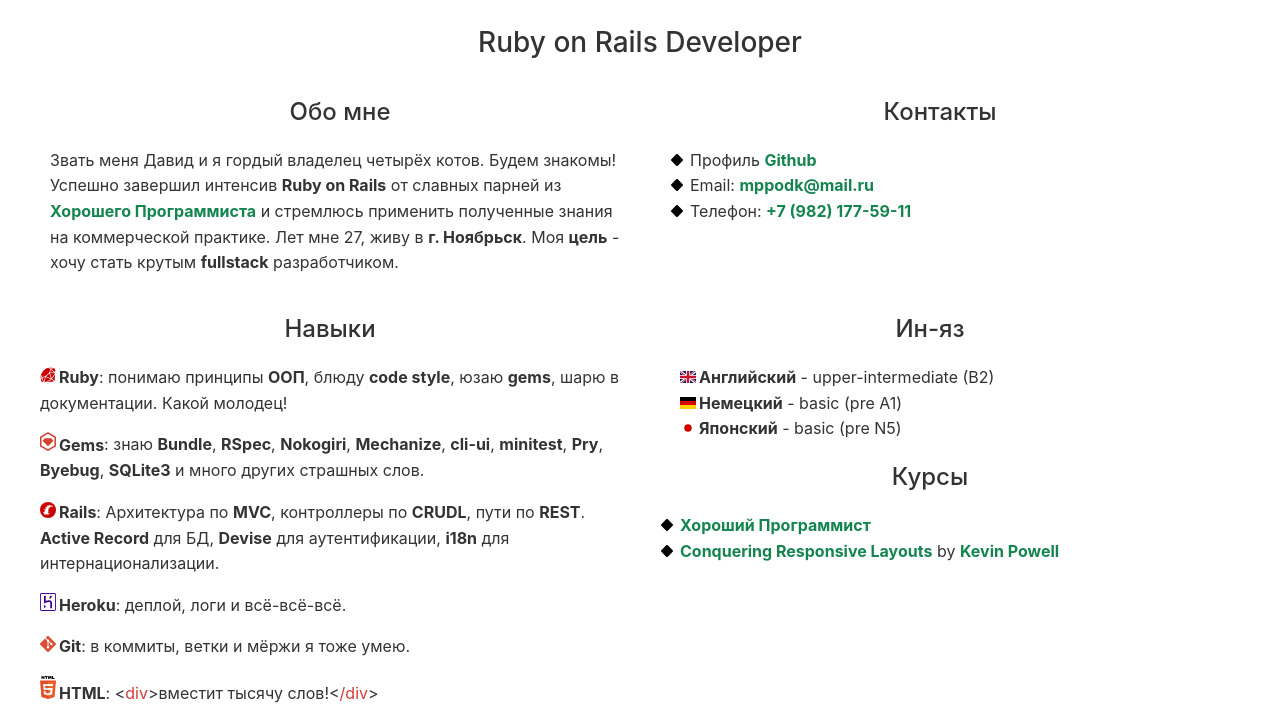
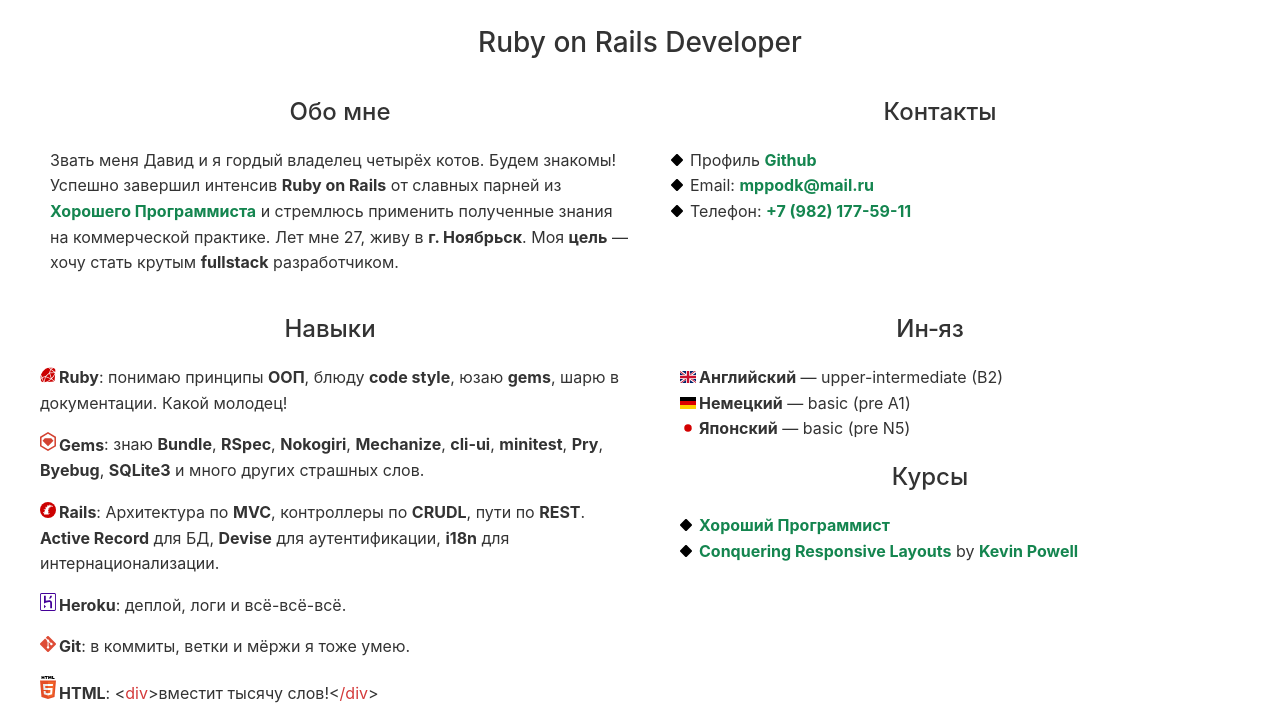
Before and after one commit to PhillD35/cv, a plain HTML site: page index.html in a window 1280 px wide. Shown: the part 65-784 px from the top of the page. Drawn offline with Linux system fonts and the light colour scheme.

Commit message:
style changes

```diff
--- a/index.html
+++ b/index.html
@@ -6,7 +6,7 @@
   <link rel="stylesheet" type="text/css" href="styles/application.css">
   <link rel="icon" href="img/favicon.svg" sizes="any" type="image/svg+xml">
 
-  <title>Резюме - Давид Клименков</title>
+  <title>Резюме &mdash; Давид Клименков</title>
 </head>
 <body>
 <div class="container">
@@ -14,14 +14,14 @@
   <h2>Ruby on Rails Developer</h2>
 
   <div class="row">
-    <div id="about-me" class="col">
+    <div id="about-me" class="col-12-md col-6-lg">
       <h3>Обо мне</h3>
       <p>
-        Звать меня Давид и я гордый владелец четырёх котов. Будем знакомы! Успешно завершил интенсив <b>Ruby on Rails</b> от славных парней из <a href="https://goodprogrammer.ru/" target="_blank"><b>Хорошего Программиста</b></a> и стремлюсь применить полученные знания на коммерческой практике. Лет мне 27, живу в <b>г. Ноябрьск</b>. Моя <b>цель</b> - хочу стать крутым <b>fullstack</b> разработчиком.
+        Звать меня Давид и я гордый владелец четырёх котов. Будем знакомы! Успешно завершил интенсив <b>Ruby on Rails</b> от славных парней из <a href="https://goodprogrammer.ru/" target="_blank"><b>Хорошего Программиста</b></a> и стремлюсь применить полученные знания на коммерческой практике. Лет мне 27, живу в <b>г. Ноябрьск</b>. Моя <b>цель</b> &mdash; хочу стать крутым <b>fullstack</b> разработчиком.
       </p>
     </div>
 
-    <div id="contacts" class="col">
+    <div id="contacts" class="col-12-md col-6-lg">
       <h3>Контакты</h3>
 
       <ul>
@@ -35,7 +35,7 @@
   <div class="row">
     <div id="skillz" class="row is-full-width skillz">
 
-      <div class="col">
+      <div id="technical-skills" class="col-12-md col-6-lg">
         <h3>Навыки</h3>
 
         <p>
@@ -75,15 +75,18 @@
         </p>
       </div>
 
-      <div class="col">
-        <h3>Ин-яз</h3>
+      <div class="col-12-md col-6-lg">
+        <div id="languages">
+          <h3>Ин&#8209;яз</h3>
 
           <ul class="markerless">
-          <li><img src="./img/britain.svg"><b>Английский</b> - upper-intermediate (B2)</li>
-          <li><img src="./img/germany.svg"><b>Немецкий</b> - basic (pre A1)</li>
-          <li><img src="./img/japan.svg"><b>Японский</b> - basic (pre N5)</li>
+            <li><img src="./img/britain.svg"><b>Английский</b> &mdash; upper-intermediate (B2)</li>
+            <li><img src="./img/germany.svg"><b>Немецкий</b> &mdash; basic (pre A1)</li>
+            <li><img src="./img/japan.svg"><b>Японский</b> &mdash; basic (pre N5)</li>
           </ul>
+        </div>
 
+        <div id="education">
           <h3>Курсы</h3>
 
           <ul>
@@ -94,5 +97,6 @@
       </div>
     </div>
   </div>
+</div>
 </body>
 </html>
--- a/styles/application.css
+++ b/styles/application.css
@@ -2,10 +2,6 @@
 
 h1, h2, h3, h4, h5, h6 {
   text-align: center;
-}
-
-p {
-  max-width: 60ch;
 }
 
 ul {
@@ -20,6 +16,10 @@ ul {
   width: 1em;
 }
 
+#education > ul > li {
+  margin-left: calc(1em + .3rem);
+}
+
 .markerless > *::marker {
   content: '';
 }
```
Also changed, not shown: img/favicon.svg. Lines whose indentation alone changed are shown as unchanged.
